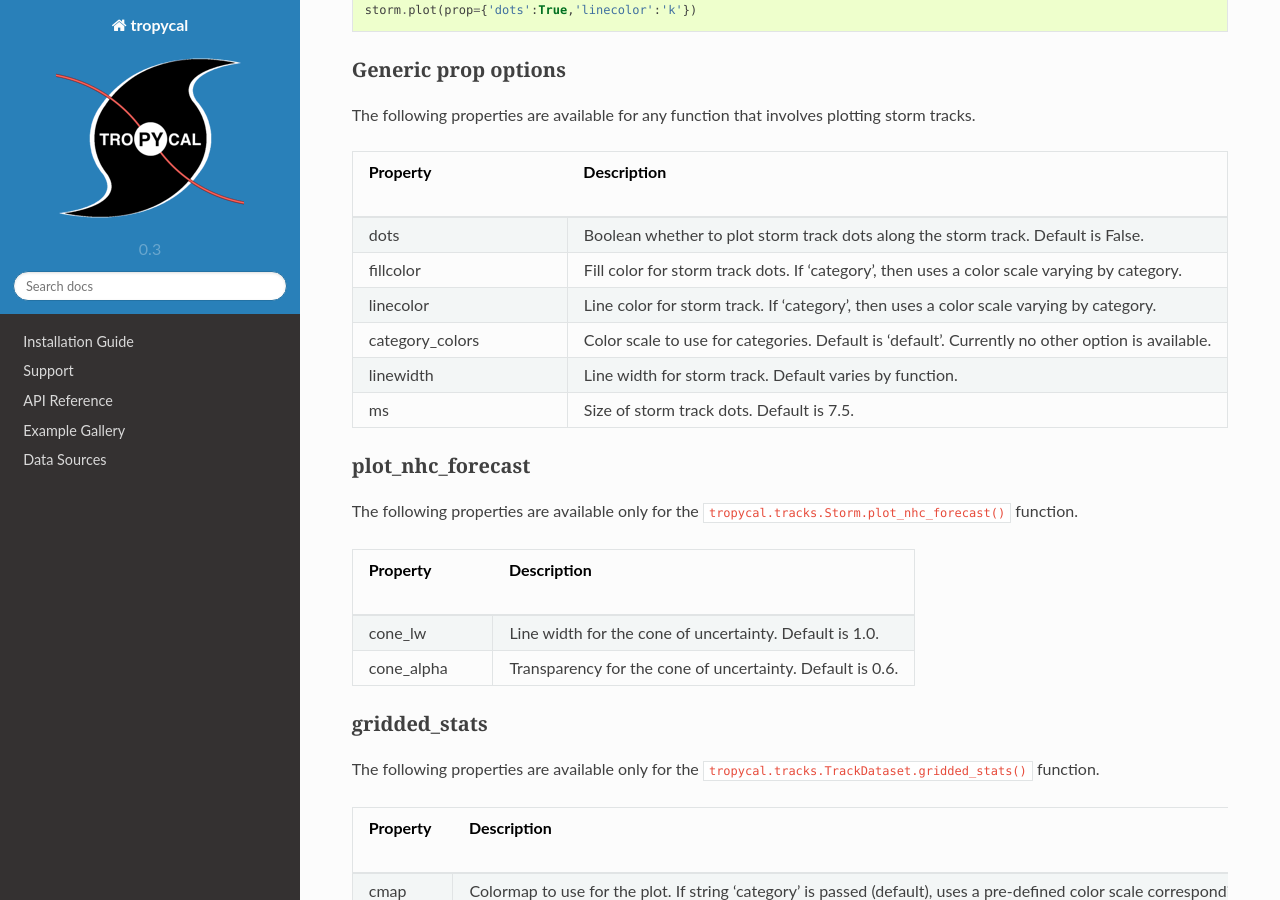
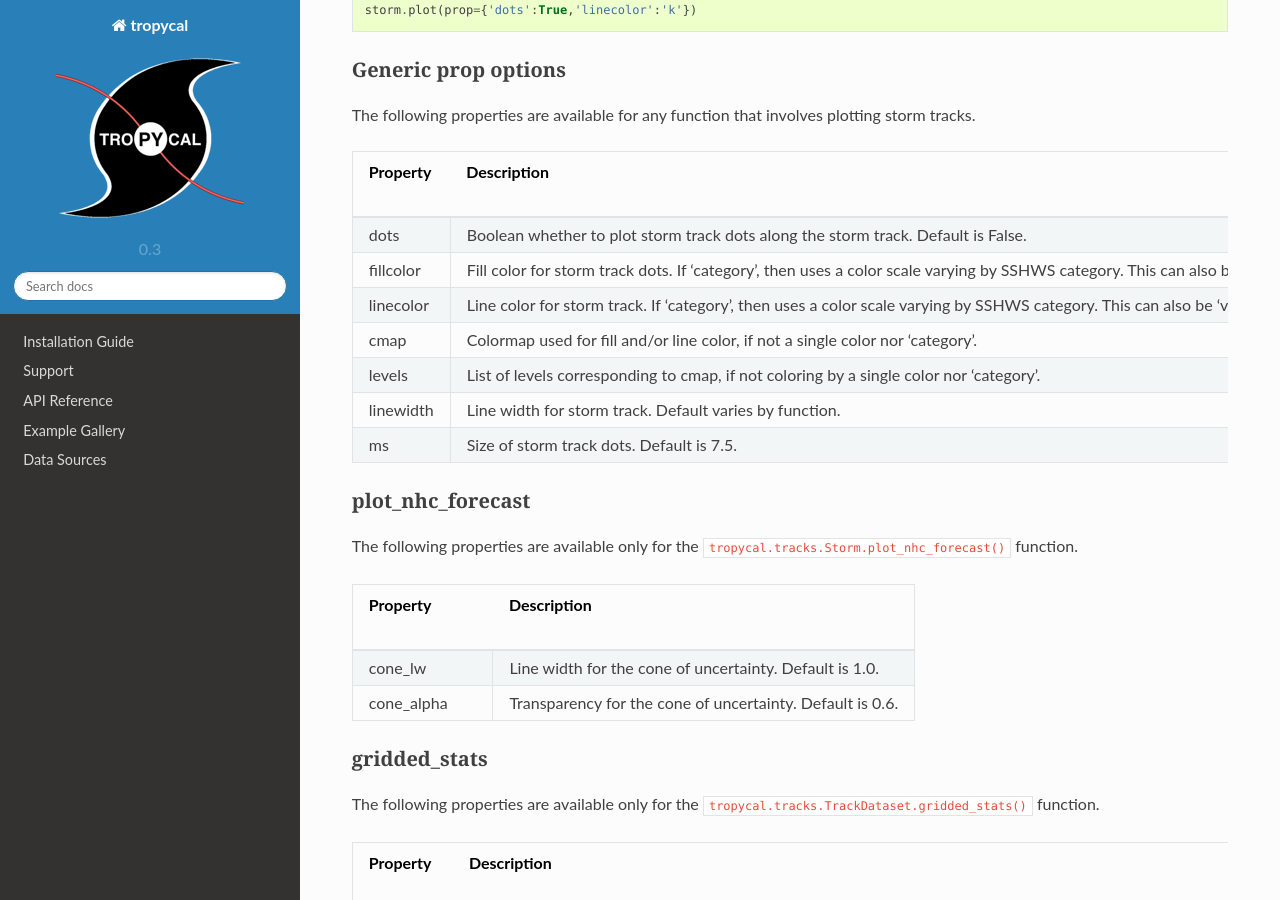
Before and after one commit to tropycal/tropycal, a Sphinx documentation site: the page built from docs/options/map_prop.rst, in a window 1280 px wide and 900 px high, scrolled down 905 px. Built offline with Sphinx 7.4.7 and the Read the Docs theme 2.0.0, drawn with Linux system fonts in a browser that asks for light colours; nearby versions of some CDN libraries; some web fonts are replaced; library files that are not in the unit come from our copies; pages that are not in the unit, such as notebooks, are missing from menus; the version number is read from the project's files by our own code.

Commit message:
fix: update docs

```diff
--- a/docs/options/map_prop.rst
+++ b/docs/options/map_prop.rst
@@ -63,11 +63,13 @@ The following properties are available for any function that involves plotting s
    * - dots
      - Boolean whether to plot storm track dots along the storm track. Default is False.
    * - fillcolor
-     - Fill color for storm track dots. If 'category', then uses a color scale varying by category.
+     - Fill color for storm track dots. If 'category', then uses a color scale varying by SSHWS category. This can also be 'vmax' or 'mslp' for coloring by variable value.
    * - linecolor
-     - Line color for storm track. If 'category', then uses a color scale varying by category.
-   * - category_colors
-     - Color scale to use for categories. Default is 'default'. Currently no other option is available.
+     - Line color for storm track. If 'category', then uses a color scale varying by SSHWS category. This can also be 'vmax' or 'mslp' for coloring by variable value.
+   * - cmap
+     - Colormap used for fill and/or line color, if not a single color nor 'category'.
+   * - levels
+     - List of levels corresponding to cmap, if not coloring by a single color nor 'category'.
    * - linewidth
      - Line width for storm track. Default varies by function.
    * - ms
```
